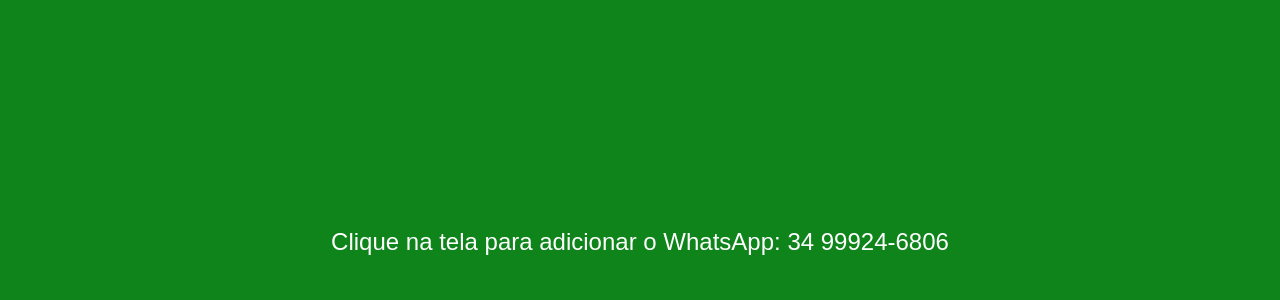
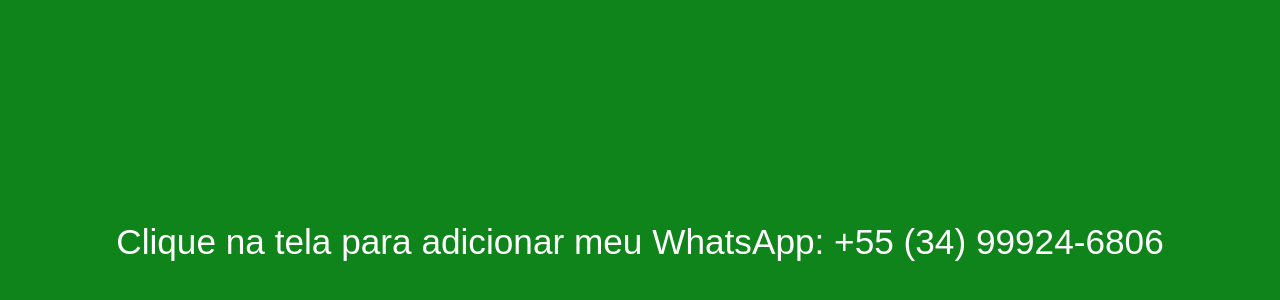
Before and after one commit to pedropaulodf/pedropaulodf.github.io, a plain HTML site: page index.html in a window 1280 px wide. Shown: the part 158-458 px from the top of the page. Drawn offline with Linux system fonts and the light colour scheme.

Commit message:
Update index.html

```diff
--- a/index.html
+++ b/index.html
@@ -18,11 +18,12 @@
 			background-color: #0f841b;
 			color: white;
 			border: none;
-			font-size: 1.5em;
+			font-size: 2.2em;
+			padding: 0px 30px;
 		}
 	</style>
-	<a href="https://api.whatsapp.com/send?phone=+5534999246806%20&text=Não precisa me enviar mensagem, só adiconar o novo contato :)">
-		<button>Clique na tela para adicionar o WhatsApp: 34 99924-6806</button>
+	<a href="https://api.whatsapp.com/send?phone=+5534999246806%20&text=">
+		<button>Clique na tela para adicionar meu WhatsApp: +55 (34) 99924-6806</button>
 	</a>
 
 </body>
```
